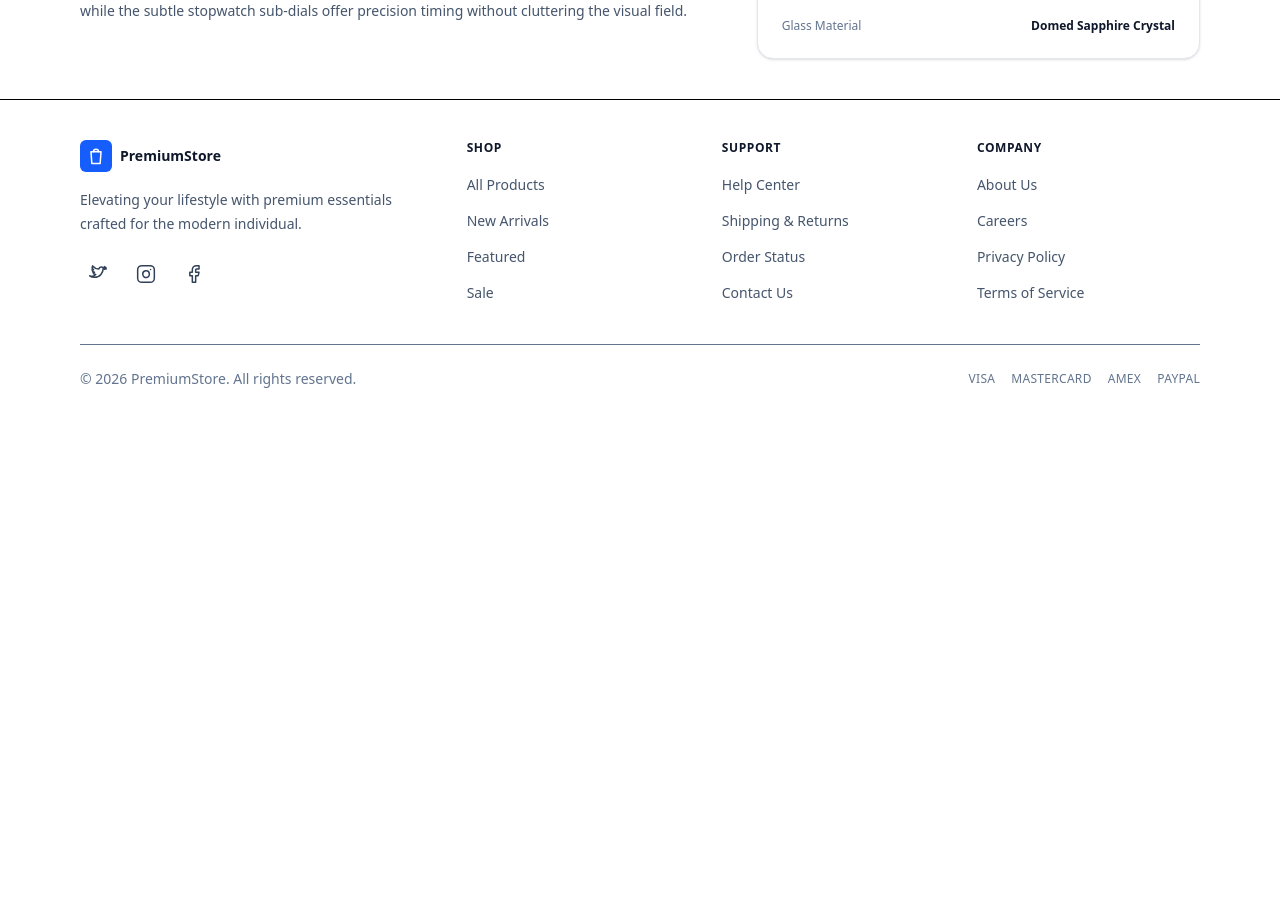
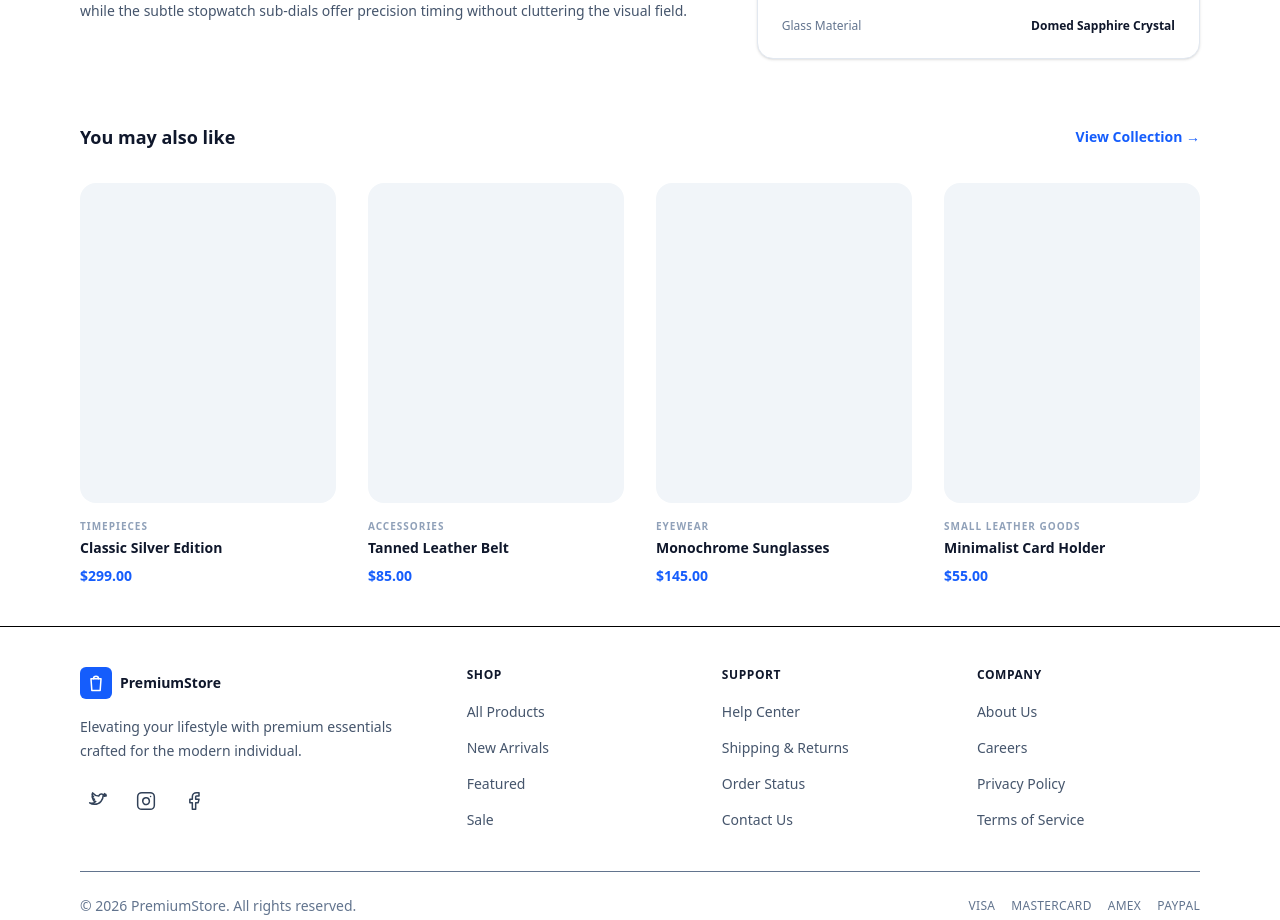
Before and after one commit to Alpkrsl/E-ticaret2.0, a Next.js app: page /shop/1 in a window 1280 px wide. Shown: the part 960-1880 px from the top of the page. Before the commit the page ends 1373 px from the top, so only its background shows below. Built offline with nearby package versions, Linux system fonts and the light colour scheme.

Commit message:
feat(product): add related products section

```diff
--- a/app/shop/[slug]/page.tsx
+++ b/app/shop/[slug]/page.tsx
@@ -47,6 +47,13 @@ const PRODUCT: Product = {
     "https://images.unsplash.com/photo-1511385348-a52b4a160dc2?auto=format&fit=crop&w=1200&q=80",
   ],
 };
+const RELATED = [
+  { id: 1, category: "Timepieces", name: "Classic Silver Edition", price: 299 },
+  { id: 2, category: "Accessories", name: "Tanned Leather Belt", price: 85 },
+  { id: 3, category: "Eyewear", name: "Monochrome Sunglasses", price: 145 },
+  { id: 4, category: "Small Leather Goods", name: "Minimalist Card Holder", price: 55 },
+];
+
 
 export default function ProductDetailPage() {
   const [activeImage, setActiveImage] = useState(0);
@@ -381,6 +388,43 @@ export default function ProductDetailPage() {
             </div>
           </div>
         </section>
+        {/* Related products */}
+        <section className="mt-16">
+          <div className="flex items-center justify-between">
+            <h2 className="text-lg font-semibold text-slate-900">
+              You may also like
+            </h2>
+
+            <Link
+              href="/shop"
+              className="text-sm font-semibold text-blue-600 hover:opacity-80"
+            >
+              View Collection →
+            </Link>
+          </div>
+
+          <div className="mt-8 grid gap-8 sm:grid-cols-2 lg:grid-cols-4">
+            {RELATED.map((p) => (
+              <div key={p.id} className="group">
+                <div className="overflow-hidden rounded-2xl bg-slate-100">
+                  <div className="aspect-[4/5] w-full transition group-hover:scale-[1.02]" />
+                </div>
+
+                <div className="mt-4">
+                  <p className="text-[10px] font-semibold tracking-widest text-slate-400">
+                    {p.category.toUpperCase()}
+                  </p>
+                  <h3 className="mt-1 text-sm font-semibold text-slate-900">
+                    {p.name}
+                  </h3>
+                  <p className="mt-2 text-sm font-semibold text-blue-600">
+                    ${p.price.toFixed(2)}
+                  </p>
+                </div>
+              </div>
+            ))}
+          </div>
+        </section>
 
       </div>
     </div>
```
